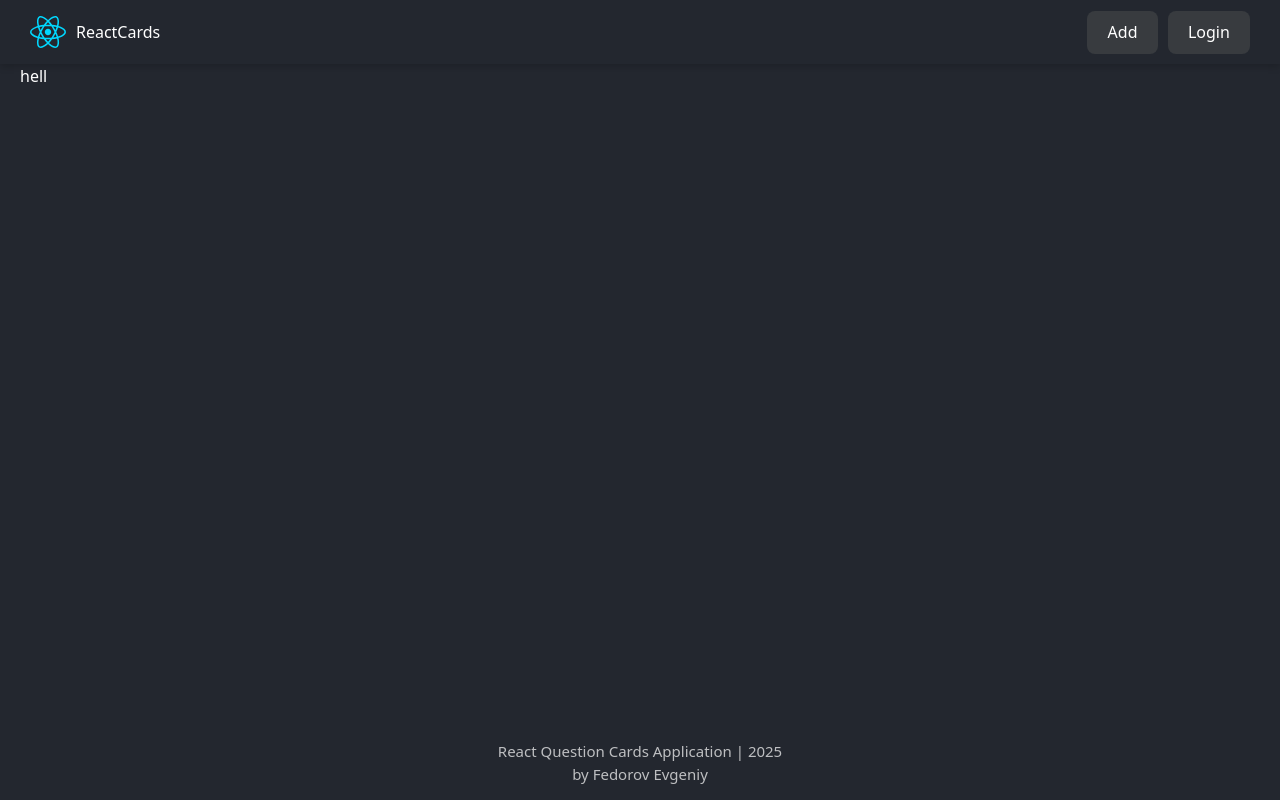
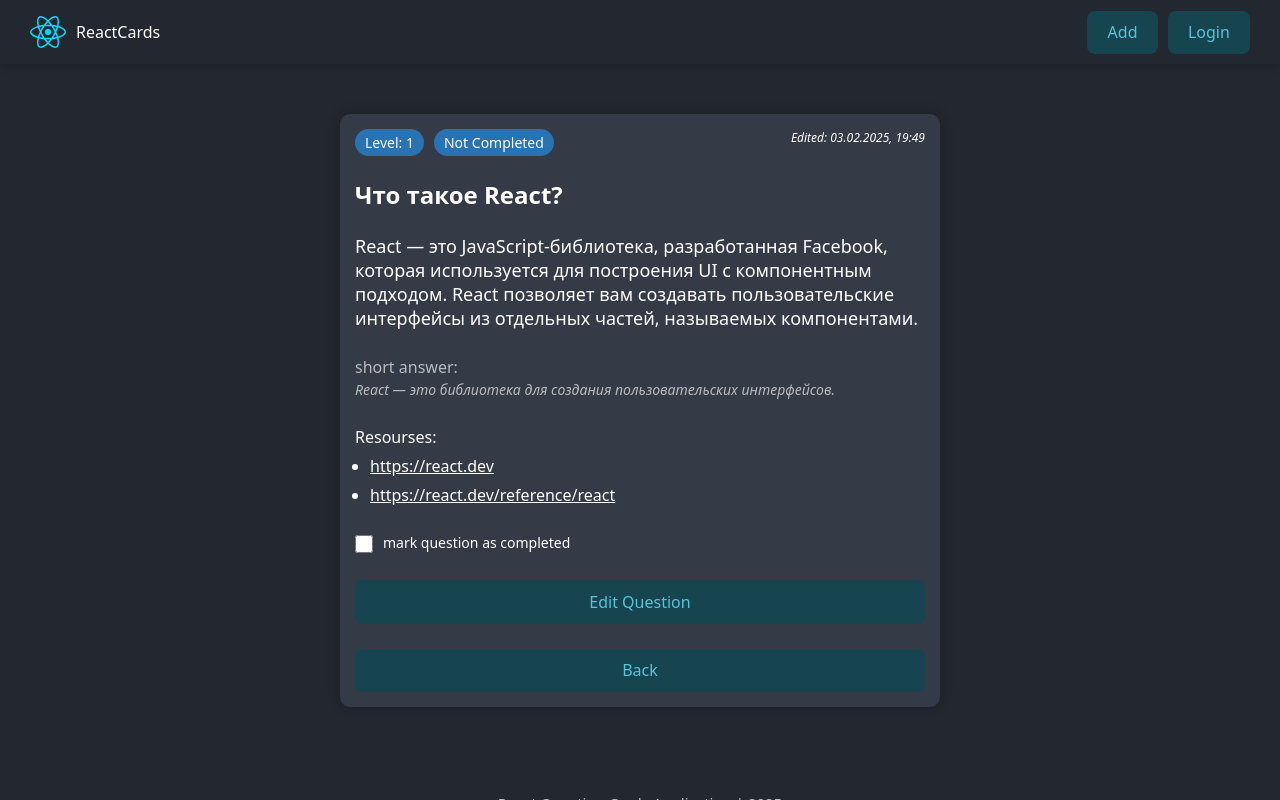
Before and after one commit to 50centz/react-app-course-udemy, a React (Vite) app: page /question/1 in a window 1280 px wide. Built offline with nearby package versions, Linux system fonts and the light colour scheme; data requests are answered from the project's data file.

Commit message:
Added QuestionPage.jsx and SmallLoader.jsx components

```diff
--- a/db.json
+++ b/db.json
@@ -10,7 +10,7 @@
         "https://react.dev/reference/react"
       ],
       "level": 1,
-      "completed": true,
+      "completed": false,
       "editDate": "03.02.2025, 19:49"
     },
     {
--- a/src/App.jsx
+++ b/src/App.jsx
@@ -2,6 +2,7 @@
 import { MainLayout } from "./components/MainLayout";
 import { HomePage } from "./pages/HomePage";
 import { NotFoundPage } from "./pages/NotFoundPage/NotFoundPage";
+import { QuestionPage } from "./pages/QuestionPage/QuestionPage";
 
 function App() {
   // return <MainLayout />;
@@ -13,7 +14,7 @@
           <Route path="/" element={<HomePage />} />
           <Route path="/forbidden" element={<div>Forbidden !!!</div>} />
           <Route path="/addquestion" element={<div>add question</div>} />
-          <Route path="/question/:id" element={<div>hell</div>} />
+          <Route path="/question/:id" element={<QuestionPage />} />
           <Route path="*" element={<NotFoundPage />} />
         </Route>
       </Routes>
--- a/src/components/Loader/Loader.jsx
+++ b/src/components/Loader/Loader.jsx
@@ -1,9 +1,13 @@
-import style from "./loader.module.css"
+import style from "./loader.module.css";
 
 export const Loader = () => {
   return (
     <div className={style.backdrop}>
       <span className={style.loader}></span>
     </div>
-  )
-}
+  );
+};
+
+export const SmallLoader = () => {
+  return <span className={style.smallLoader}></span>;
+};
--- a/src/components/Loader/index.jsx
+++ b/src/components/Loader/index.jsx
@@ -1 +1 @@
-export { Loader } from "./Loader.jsx"
+export { Loader, SmallLoader } from "./Loader.jsx";
--- /dev/null
+++ b/src/components/SmallLoader/SmallLoader.jsx
@@ -0,0 +1,5 @@
+import style from "./SmallLoader.module.css";
+
+export const SmallLoader = () => {
+  return <span className={style.loader}></span>;
+};
--- /dev/null
+++ b/src/components/SmallLoader/SmallLoader.module.css
@@ -0,0 +1,49 @@
+.loader {
+  width: 20px;
+  height: 20px;
+  border-radius: 50%;
+  position: relative;
+  animation: rotate 1s linear infinite;
+}
+.loader::before,
+.loader::after {
+  content: "";
+  box-sizing: border-box;
+  position: absolute;
+  inset: 0px;
+  border-radius: 50%;
+  border: 5px solid #fff;
+  animation: prixClipFix 2s linear infinite;
+}
+.loader::after {
+  border-color: #ff3d00;
+  animation: prixClipFix 2s linear infinite, rotate 0.5s linear infinite reverse;
+  inset: 6px;
+}
+
+@keyframes rotate {
+  0% {
+    transform: rotate(0deg);
+  }
+  100% {
+    transform: rotate(360deg);
+  }
+}
+
+@keyframes prixClipFix {
+  0% {
+    clip-path: polygon(50% 50%, 0 0, 0 0, 0 0, 0 0, 0 0);
+  }
+  25% {
+    clip-path: polygon(50% 50%, 0 0, 100% 0, 100% 0, 100% 0, 100% 0);
+  }
+  50% {
+    clip-path: polygon(50% 50%, 0 0, 100% 0, 100% 100%, 100% 100%, 100% 100%);
+  }
+  75% {
+    clip-path: polygon(50% 50%, 0 0, 100% 0, 100% 100%, 0 100%, 0 100%);
+  }
+  100% {
+    clip-path: polygon(50% 50%, 0 0, 100% 0, 100% 100%, 0 100%, 0 0);
+  }
+}
--- /dev/null
+++ b/src/components/SmallLoader/index.jsx
@@ -0,0 +1 @@
+export { SmallLoader } from "./SmallLoader.jsx";
--- a/src/index.css
+++ b/src/index.css
@@ -40,8 +40,8 @@
     --main-bg-color: #fff;
     --text-color: #000;
 
-    --btn-bg-color: #16444f;
-    --btn-text-color: #57c4dc;
+    --btn-bg-color: #383b3f;
+    --btn-text-color: #fff;
 
     --card-bg-color: #ebedf0;
   }
@@ -52,8 +52,8 @@
     --main-bg-color: #23272f;
     --text-color: #fff;
 
-    --btn-bg-color: #383b3f;
-    --btn-text-color: #fff;
+    --btn-bg-color: #16444f;
+    --btn-text-color: #57c4dc;
 
     --card-bg-color: #343a46;
   }
--- /dev/null
+++ b/src/pages/QuestionPage/QuestionPage.jsx
@@ -0,0 +1,125 @@
+import { useEffect, useId, useState } from "react";
+import { useNavigate, useParams } from "react-router-dom";
+import { Badge } from "../../components/Badge";
+import { Button } from "../../components/Button";
+import { useFetch } from "../../hooks/useFetch.js";
+import { API_URL } from "../../constants";
+import { Loader } from "../../components/Loader/Loader.jsx";
+import { SmallLoader } from "../../components/SmallLoader/SmallLoader.jsx";
+import style from "./questionpage.module.css";
+
+export const QuestionPage = () => {
+  const checkboxId = useId();
+  const navigate = useNavigate();
+  const params = useParams();
+  const [card, setCard] = useState(null);
+  const [isChecked, setIsChecked] = useState(false);
+
+  const levelVariant = () =>
+    card.level === 1 ? "primary" : card.level === 2 ? "warning" : "alert";
+
+  const completedVariant = () => (card.completed ? "success" : "primary");
+
+  const [fetCard, isCardLoadingr] = useFetch(async () => {
+    const response = await fetch(`${API_URL}/react/${params.id}`);
+    const data = await response.json();
+
+    setCard(data);
+  });
+
+  const [updateCard, isCardUpdated] = useFetch(async (isChecked) => {
+    const response = await fetch(`${API_URL}/react/${card.id}`, {
+      method: "PATCH",
+      body: JSON.stringify({ completed: isChecked }),
+    });
+    const data = await response.json();
+
+    setCard(data);
+  });
+
+  useEffect(() => {
+    fetCard();
+  }, []);
+
+  useEffect(() => {
+    card !== null && setIsChecked(card.completed);
+  }, [card]);
+
+  const onCheckboxChangeHandle = () => {
+    setIsChecked(!isChecked);
+    updateCard(!isChecked);
+  };
+
+  return (
+    <>
+      {isCardLoadingr && <Loader />}
+      {card !== null && (
+        <div className={style.container}>
+          <div className={style.cardLabels}>
+            <Badge variant={levelVariant()}>Level: {card.level}</Badge>
+            <Badge variant={completedVariant()}>
+              {card.completed ? "Completed" : "Not Completed"}
+            </Badge>
+
+            {card?.editDate && (
+              <p className={style.editDate}>Edited: {card?.editDate}</p>
+            )}
+          </div>
+
+          <h5 className={style.cardTitle}>{card.question}</h5>
+          <p className={style.cardDescription}>{card.description}</p>
+
+          <div className={style.cardAnswers}>
+            <label>short answer:</label>
+            <p className={style.cardAnswer}>{card.answer}</p>
+          </div>
+
+          <ul className={style.cardLinks}>
+            Resourses:
+            {card.resources.map((link, index) => {
+              return (
+                <li key={index}>
+                  <a href={link.trim()} target="_blank" rel="noreferrer">
+                    {link.trim()}
+                  </a>
+                </li>
+              );
+            })}
+          </ul>
+
+          <label htmlFor={checkboxId} className={style.cardCheckbox}>
+            <input
+              type="checkbox"
+              id={checkboxId}
+              className={style.checkbox}
+              checked={isChecked}
+              onChange={onCheckboxChangeHandle}
+              disabled={isCardUpdated}
+            />
+            <span>mark question as completed</span>
+
+            {isCardUpdated && <SmallLoader />}
+          </label>
+
+          <Button
+            onClick={() => {
+              navigate(`/question/${card.id}`);
+            }}
+            isDisabled={isCardUpdated}
+          >
+            Edit Question
+          </Button>
+
+          <Button
+            onClick={() => {
+              navigate("/");
+            }}
+            isDisabled={isCardUpdated}
+          >
+            Back
+          </Button>
+        </div>
+      )}
+    </>
+  );
+};
--- /dev/null
+++ b/src/pages/QuestionPage/index.jsx
@@ -0,0 +1 @@
+import { QuestionPage } from "./QuestionPage.jsx";
--- /dev/null
+++ b/src/pages/QuestionPage/questionpage.module.css
@@ -0,0 +1,87 @@
+.container {
+  width: 100%;
+  max-width: 600px;
+  height: max-content;
+  margin: 50px auto;
+  border-radius: 10px;
+  padding: 15px;
+  background-color: var(--card-bg-color);
+  color: var(--text-color);
+  box-shadow: 0 0 8px 5px rgba(0, 0, 0, 0.1);
+  display: flex;
+  flex-direction: column;
+  justify-content: flex-start;
+  align-items: flex-start;
+  gap: 25px;
+
+  button {
+    width: 100%;
+  }
+}
+
+.cardLabels {
+  width: 100%;
+  display: flex;
+  flex-wrap: wrap-reverse;
+  justify-content: flex-start;
+  align-items: centr;
+  gap: 10px;
+}
+
+.editDate {
+  margin-left: auto;
+  font-size: 12px;
+  font-style: italic;
+}
+
+.cardTitle {
+  font-size: 24px;
+  line-height: 28px;
+}
+
+.cardDescription {
+  font-size: 18px;
+  line-height: 24px;
+}
+
+.cardAnswers {
+  margin-top: auto;
+  opacity: 0.65;
+}
+
+.cardAnswer {
+  font-size: 14px;
+  /* user-select: none; */
+  font-style: italic;
+  text-align: justify;
+}
+
+.cardLinks {
+  display: flex;
+  flex-direction: column;
+  justify-content: flex-start;
+  align-items: flex-start;
+  gap: 5px;
+
+  li {
+    margin-left: 15px;
+  }
+}
+
+.cardCheckbox {
+  display: flex;
+  justify-content: center;
+  align-items: center;
+  gap: 10px;
+
+  span {
+    font-size: 14px;
+    padding-bottom: 2px;
+  }
+}
+
+.checkbox {
+  width: 18px;
+  height: 18px;
+  accent-color: #16c47f;
+}
```
Also changed, not shown: public/3292072_283328-P6KJ3X-841.svg (added).
